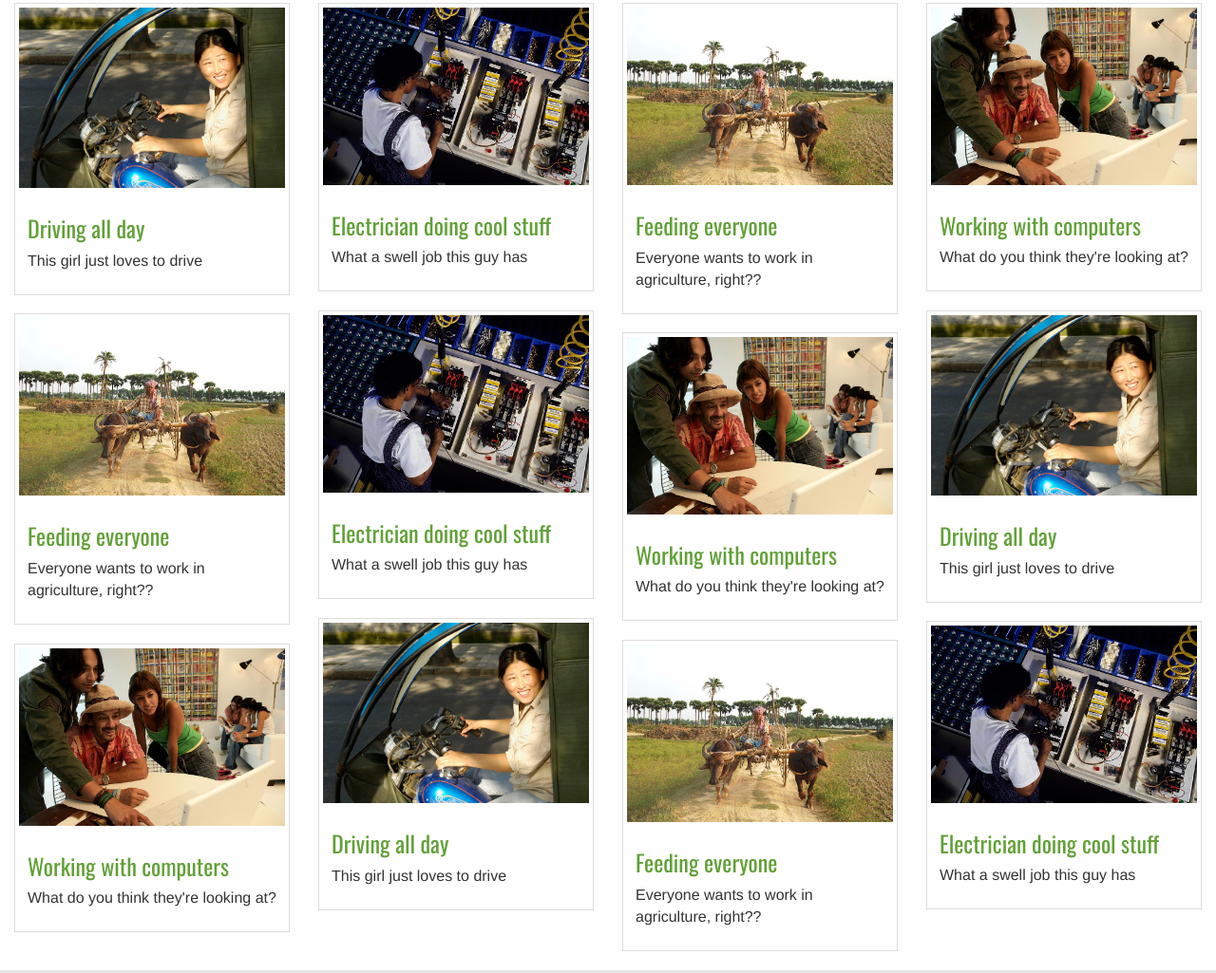
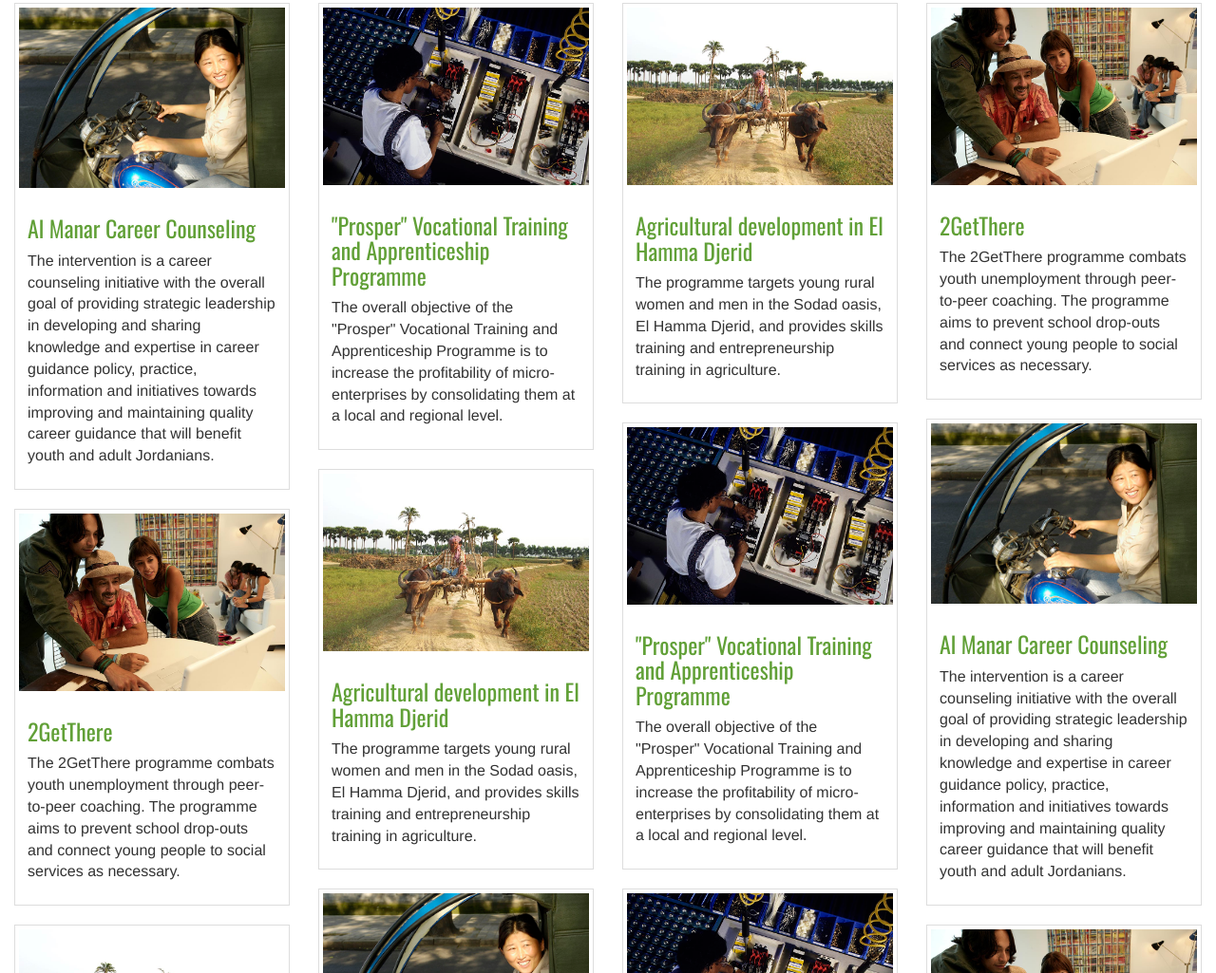
Before and after one commit to s-kennedy/yei_app, a website: page files/index.html in a window 1280 px wide. Shown: the part 646-1671 px from the top of the page at 95% size. Drawn offline with nearby package versions, Linux system fonts and the light colour scheme; files that its build step writes are made by us from their sources; files whose address does not match are found by name.

Commit message:
better placeholder text

```diff
--- a/files/index.html
+++ b/files/index.html
@@ -65,8 +65,8 @@
       <div class="thumbnail">
         <img src="/driver.jpg" alt="Driver">
         <div class="caption">
-          <h3><a href="show.html">Driving all day</a></h3>
-          <p>This girl just loves to drive</p>
+          <h3><a href="show.html">Al Manar Career Counseling</a></h3>
+          <p>The intervention is a career counseling initiative with the overall goal of providing strategic leadership in developing and sharing knowledge and expertise in career guidance policy, practice, information and initiatives towards improving and maintaining quality career guidance that will benefit youth and adult Jordanians. </p>
         </div>
       </div>
     </div>
@@ -75,8 +75,8 @@
       <div class="thumbnail">
         <img src="/electrician.jpg" alt="Electrician">
         <div class="caption">
-          <h3><a href="#">Electrician doing cool stuff</a></h3>
-          <p>What a swell job this guy has</p>
+          <h3><a href="#">"Prosper" Vocational Training and Apprenticeship Programme</a></h3>
+          <p>The overall objective of the "Prosper" Vocational Training and Apprenticeship Programme is to increase the profitability of micro-enterprises by consolidating them at a local and regional level.</p>
         </div>
       </div>
     </div>
@@ -85,8 +85,8 @@
       <div class="thumbnail">
         <img src="/farmer.jpg" alt="Farmer">
         <div class="caption">
-          <h3><a href="#">Feeding everyone</a></h3>
-          <p>Everyone wants to work in agriculture, right??</p>
+          <h3><a href="#">Agricultural development in El Hamma Djerid</a></h3>
+          <p>The programme targets young rural women and men in the Sodad oasis, El Hamma Djerid, and provides skills training and entrepreneurship training in agriculture.</p>
         </div>
       </div>
     </div>
@@ -95,8 +95,8 @@
       <div class="thumbnail">
         <img src="/it.jpg" alt="IT">
         <div class="caption">
-          <h3><a href="#">Working with computers</a></h3>
-          <p>What do you think they're looking at?</p>
+          <h3><a href="#">2GetThere</a></h3>
+          <p>The 2GetThere programme combats youth unemployment through peer-to-peer coaching. The programme aims to prevent school drop-outs and connect young people to social services as necessary.</p>
         </div>
       </div>
     </div>
@@ -105,8 +105,8 @@
       <div class="thumbnail">
         <img src="/driver.jpg" alt="Driver">
         <div class="caption">
-          <h3><a href="show.html">Driving all day</a></h3>
-          <p>This girl just loves to drive</p>
+          <h3><a href="show.html">Al Manar Career Counseling</a></h3>
+          <p>The intervention is a career counseling initiative with the overall goal of providing strategic leadership in developing and sharing knowledge and expertise in career guidance policy, practice, information and initiatives towards improving and maintaining quality career guidance that will benefit youth and adult Jordanians. </p>
         </div>
       </div>
     </div>
@@ -115,8 +115,8 @@
       <div class="thumbnail">
         <img src="/electrician.jpg" alt="Electrician">
         <div class="caption">
-          <h3><a href="#">Electrician doing cool stuff</a></h3>
-          <p>What a swell job this guy has</p>
+          <h3><a href="#">"Prosper" Vocational Training and Apprenticeship Programme</a></h3>
+          <p>The overall objective of the "Prosper" Vocational Training and Apprenticeship Programme is to increase the profitability of micro-enterprises by consolidating them at a local and regional level.</p>
         </div>
       </div>
     </div>
@@ -125,8 +125,8 @@
       <div class="thumbnail">
         <img src="/farmer.jpg" alt="Farmer">
         <div class="caption">
-          <h3><a href="#">Feeding everyone</a></h3>
-          <p>Everyone wants to work in agriculture, right??</p>
+          <h3><a href="#">Agricultural development in El Hamma Djerid</a></h3>
+          <p>The programme targets young rural women and men in the Sodad oasis, El Hamma Djerid, and provides skills training and entrepreneurship training in agriculture.</p>
         </div>
       </div>
     </div>
@@ -135,8 +135,8 @@
       <div class="thumbnail">
         <img src="/it.jpg" alt="IT">
         <div class="caption">
-          <h3><a href="#">Working with computers</a></h3>
-          <p>What do you think they're looking at?</p>
+          <h3><a href="#">2GetThere</a></h3>
+          <p>The 2GetThere programme combats youth unemployment through peer-to-peer coaching. The programme aims to prevent school drop-outs and connect young people to social services as necessary.</p>
         </div>
       </div>
     </div>
@@ -145,8 +145,8 @@
       <div class="thumbnail">
         <img src="/driver.jpg" alt="Driver">
         <div class="caption">
-          <h3><a href="show.html">Driving all day</a></h3>
-          <p>This girl just loves to drive</p>
+          <h3><a href="show.html">Al Manar Career Counseling</a></h3>
+          <p>The intervention is a career counseling initiative with the overall goal of providing strategic leadership in developing and sharing knowledge and expertise in career guidance policy, practice, information and initiatives towards improving and maintaining quality career guidance that will benefit youth and adult Jordanians. </p>
         </div>
       </div>
     </div>
@@ -155,8 +155,8 @@
       <div class="thumbnail">
         <img src="/electrician.jpg" alt="Electrician">
         <div class="caption">
-          <h3><a href="#">Electrician doing cool stuff</a></h3>
-          <p>What a swell job this guy has</p>
+          <h3><a href="#">"Prosper" Vocational Training and Apprenticeship Programme</a></h3>
+          <p>The overall objective of the "Prosper" Vocational Training and Apprenticeship Programme is to increase the profitability of micro-enterprises by consolidating them at a local and regional level.</p>
         </div>
       </div>
     </div>
@@ -165,8 +165,8 @@
       <div class="thumbnail">
         <img src="/farmer.jpg" alt="Farmer">
         <div class="caption">
-          <h3><a href="#">Feeding everyone</a></h3>
-          <p>Everyone wants to work in agriculture, right??</p>
+          <h3><a href="#">Agricultural development in El Hamma Djerid</a></h3>
+          <p>The programme targets young rural women and men in the Sodad oasis, El Hamma Djerid, and provides skills training and entrepreneurship training in agriculture.</p>
         </div>
       </div>
     </div>
@@ -175,8 +175,8 @@
       <div class="thumbnail">
         <img src="/it.jpg" alt="IT">
         <div class="caption">
-          <h3><a href="#">Working with computers</a></h3>
-          <p>What do you think they're looking at?</p>
+          <h3><a href="#">2GetThere</a></h3>
+          <p>The 2GetThere programme combats youth unemployment through peer-to-peer coaching. The programme aims to prevent school drop-outs and connect young people to social services as necessary.</p>
         </div>
       </div>
     </div>
```
